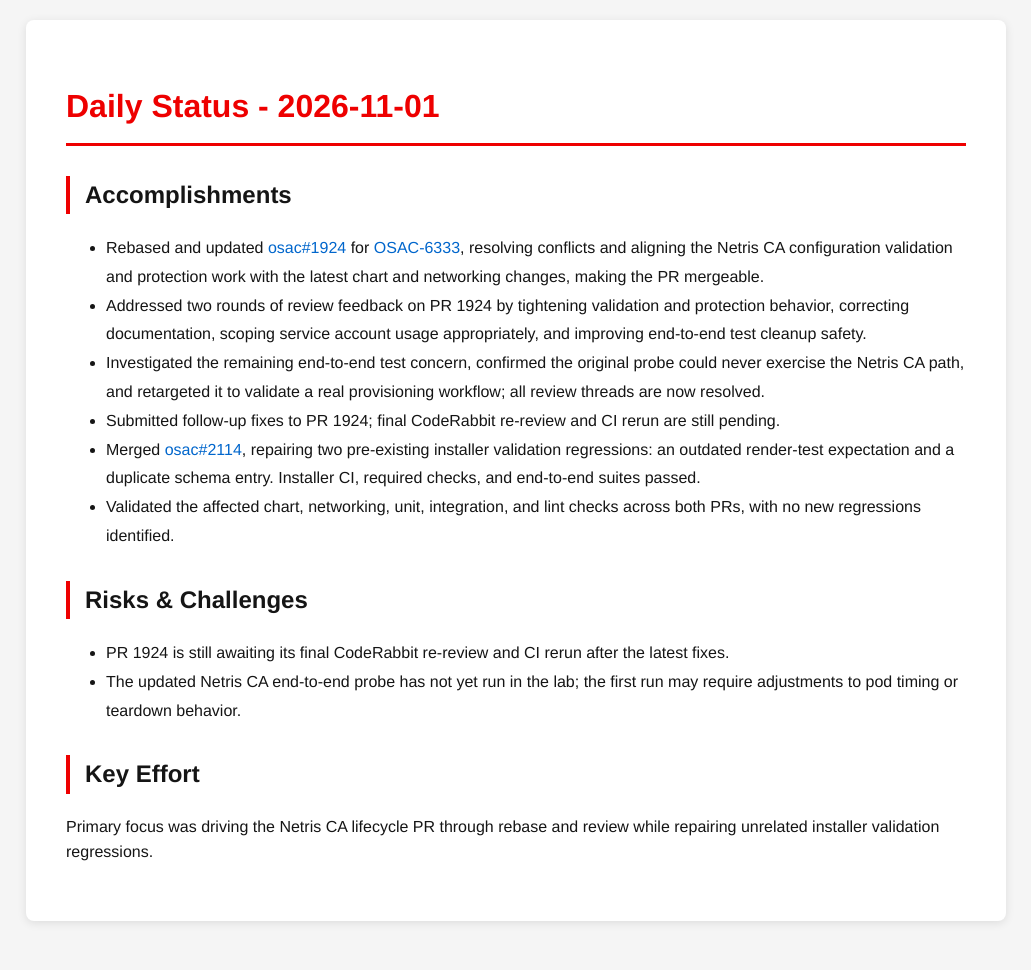
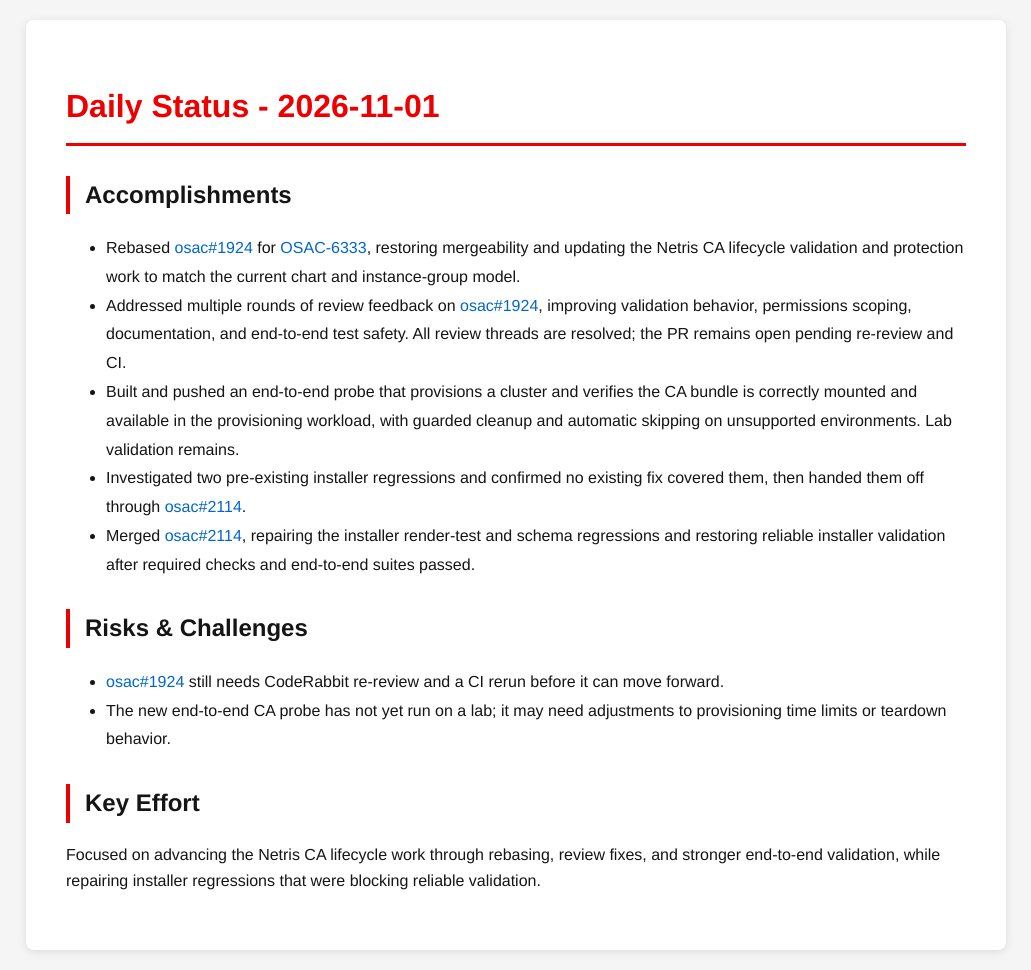
Before and after one commit to tzvatot/daily-status, a Jekyll site: the page built from 2026-11-01.md, in a window 1280 px wide. Shown: the whole page, without its empty margins (124-1155 px from the left). Built offline with Jekyll 4.4.1, drawn with Linux system fonts in a browser that asks for light colours; before the commit the page ends 941 px from its top, so only the background shows below that.

Commit message:
Daily status update - 2026-11-01

```diff
--- a/2026-11-01.md
+++ b/2026-11-01.md
@@ -7,16 +7,15 @@ date: 2026-11-01
 # Daily Status - 2026-11-01
 
 ## Accomplishments
-- Rebased and updated [osac#1924](https://github.com/osac-project/osac/pull/1924) for [OSAC-6333](https://redhat.atlassian.net/browse/OSAC-6333), resolving conflicts and aligning the Netris CA configuration validation and protection work with the latest chart and networking changes, making the PR mergeable.
-- Addressed two rounds of review feedback on PR 1924 by tightening validation and protection behavior, correcting documentation, scoping service account usage appropriately, and improving end-to-end test cleanup safety.
-- Investigated the remaining end-to-end test concern, confirmed the original probe could never exercise the Netris CA path, and retargeted it to validate a real provisioning workflow; all review threads are now resolved.
-- Submitted follow-up fixes to PR 1924; final CodeRabbit re-review and CI rerun are still pending.
-- Merged [osac#2114](https://github.com/osac-project/osac/pull/2114), repairing two pre-existing installer validation regressions: an outdated render-test expectation and a duplicate schema entry. Installer CI, required checks, and end-to-end suites passed.
-- Validated the affected chart, networking, unit, integration, and lint checks across both PRs, with no new regressions identified.
+- Rebased [osac#1924](https://github.com/osac-project/osac/pull/1924) for [OSAC-6333](https://redhat.atlassian.net/browse/OSAC-6333), restoring mergeability and updating the Netris CA lifecycle validation and protection work to match the current chart and instance-group model.
+- Addressed multiple rounds of review feedback on [osac#1924](https://github.com/osac-project/osac/pull/1924), improving validation behavior, permissions scoping, documentation, and end-to-end test safety. All review threads are resolved; the PR remains open pending re-review and CI.
+- Built and pushed an end-to-end probe that provisions a cluster and verifies the CA bundle is correctly mounted and available in the provisioning workload, with guarded cleanup and automatic skipping on unsupported environments. Lab validation remains.
+- Investigated two pre-existing installer regressions and confirmed no existing fix covered them, then handed them off through [osac#2114](https://github.com/osac-project/osac/pull/2114).
+- Merged [osac#2114](https://github.com/osac-project/osac/pull/2114), repairing the installer render-test and schema regressions and restoring reliable installer validation after required checks and end-to-end suites passed.
 
 ## Risks & Challenges
-- PR 1924 is still awaiting its final CodeRabbit re-review and CI rerun after the latest fixes.
-- The updated Netris CA end-to-end probe has not yet run in the lab; the first run may require adjustments to pod timing or teardown behavior.
+- [osac#1924](https://github.com/osac-project/osac/pull/1924) still needs CodeRabbit re-review and a CI rerun before it can move forward.
+- The new end-to-end CA probe has not yet run on a lab; it may need adjustments to provisioning time limits or teardown behavior.
 
 ## Key Effort
-Primary focus was driving the Netris CA lifecycle PR through rebase and review while repairing unrelated installer validation regressions.
+Focused on advancing the Netris CA lifecycle work through rebasing, review fixes, and stronger end-to-end validation, while repairing installer regressions that were blocking reliable validation.
```
